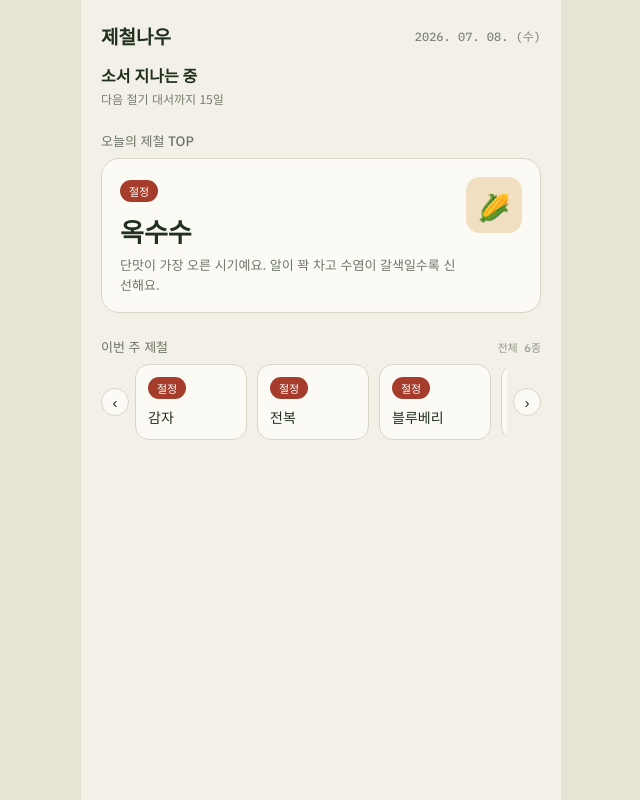
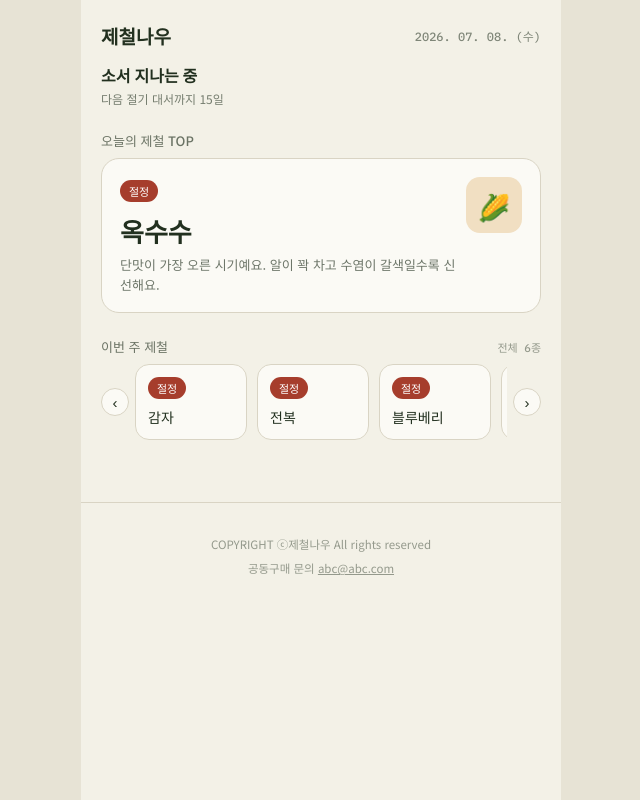
Before and after one commit to moonsk7948/jecheolcore-, a Next.js app: page / in a window 1280 px wide. Shown: the whole page, without its empty margins (319-959 px from the left). Built offline with nearby package versions, Linux system fonts and the light colour scheme; no server answers.

Commit message:
Add files via upload

```diff
--- a/app/components/FestivalList.js
+++ b/app/components/FestivalList.js
@@ -1,15 +1,11 @@
 "use client";
 
-import { useState, useMemo, useRef, useLayoutEffect } from "react";
+import { useState, useMemo } from "react";
 import { REGION_GROUPS, getRegionKey } from "@/lib/regions";
 
 export default function FestivalList({ festivals }) {
   const [region, setRegion] = useState("all");
   const [expanded, setExpanded] = useState(false);
-  const [minHeight, setMinHeight] = useState(0);
-
-  const wrapperRef = useRef(null);
-  const maxHeightRef = useRef(0);
 
   // 실제 데이터에 존재하는 지역만 탭으로 노출 (0건인 지역 탭은 숨김)
   const availableRegionKeys = useMemo(() => {
@@ -27,25 +23,13 @@ export default function FestivalList({ festivals }) {
   const visible = expanded ? filtered : filtered.slice(0, 5);
   const remaining = filtered.length - 5;
 
-  // 지금까지 렌더링된 것 중 가장 컸던 높이를 계속 기록해두고, 그 아래로는 절대 줄지 않게 고정한다.
-  // 로직이 단순해서(측정 -> 기록 -> 큰 값이면 반영) 실패 케이스가 없다.
-  useLayoutEffect(() => {
-    if (wrapperRef.current) {
-      const h = wrapperRef.current.scrollHeight;
-      if (h > maxHeightRef.current) {
-        maxHeightRef.current = h;
-        setMinHeight(h);
-      }
-    }
-  });
-
   function selectRegion(key) {
     setRegion(key);
     setExpanded(false); // 지역 바꾸면 더보기 상태 초기화
   }
 
   return (
-    <div ref={wrapperRef} style={{ minHeight: minHeight || undefined }}>
+    <div>
       <div className="region-tabs">
         {tabs.map((t) => (
           <button
--- a/app/globals.css
+++ b/app/globals.css
@@ -305,6 +305,24 @@ a {
   color: #fff;
   opacity: 1;
 }
+
+.site-footer {
+  margin-top: 32px;
+  padding: 32px 20px 48px;
+  border-top: 1px solid var(--mist);
+  text-align: center;
+}
+.site-footer p {
+  margin: 0 0 6px;
+  font-size: 11.5px;
+  color: var(--ink);
+  opacity: 0.45;
+  line-height: 1.6;
+}
+.site-footer a {
+  color: var(--ink);
+  text-decoration: underline;
+}
 .spot-sub {
   font-size: 11px;
   opacity: 0.55;
--- a/app/layout.js
+++ b/app/layout.js
@@ -17,7 +17,15 @@ export default function RootLayout({ children }) {
         />
       </head>
       <body>
-        <div className="app-shell">{children}</div>
+        <div className="app-shell">
+          {children}
+          <footer className="site-footer">
+            <p>COPYRIGHT ⓒ제철나우 All rights reserved</p>
+            <p>
+              공동구매 문의 <a href="mailto:abc@abc.com">abc@abc.com</a>
+            </p>
+          </footer>
+        </div>
       </body>
     </html>
   );
```
